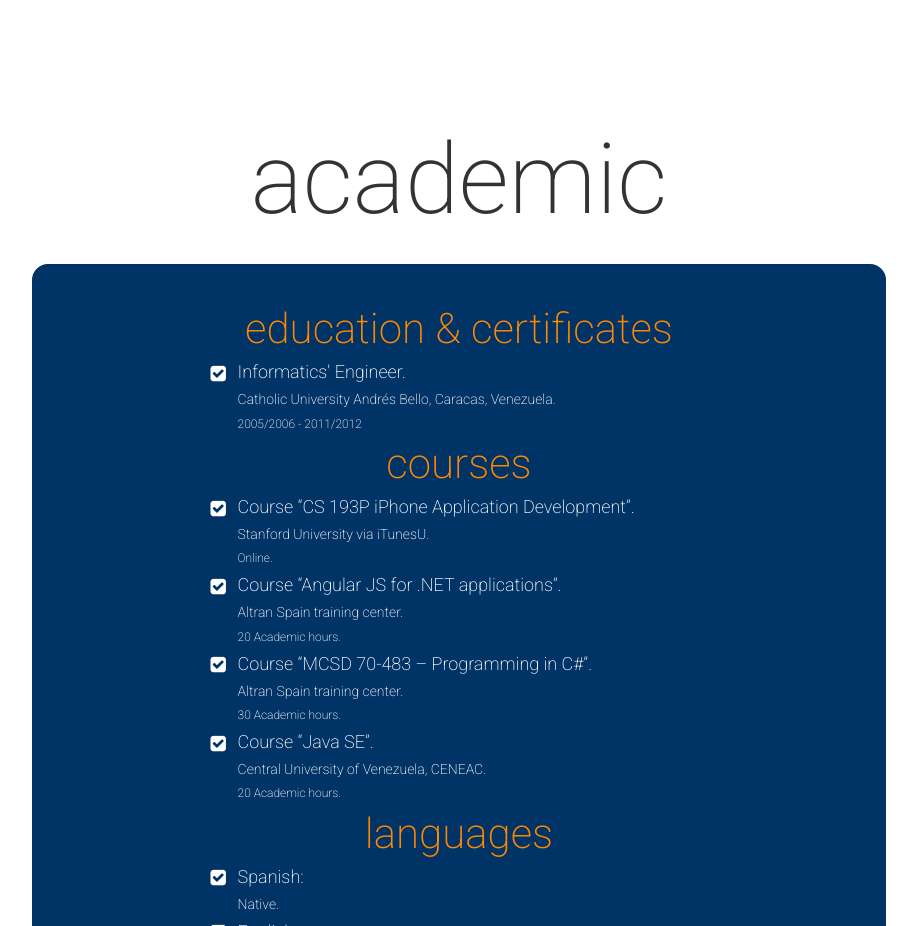
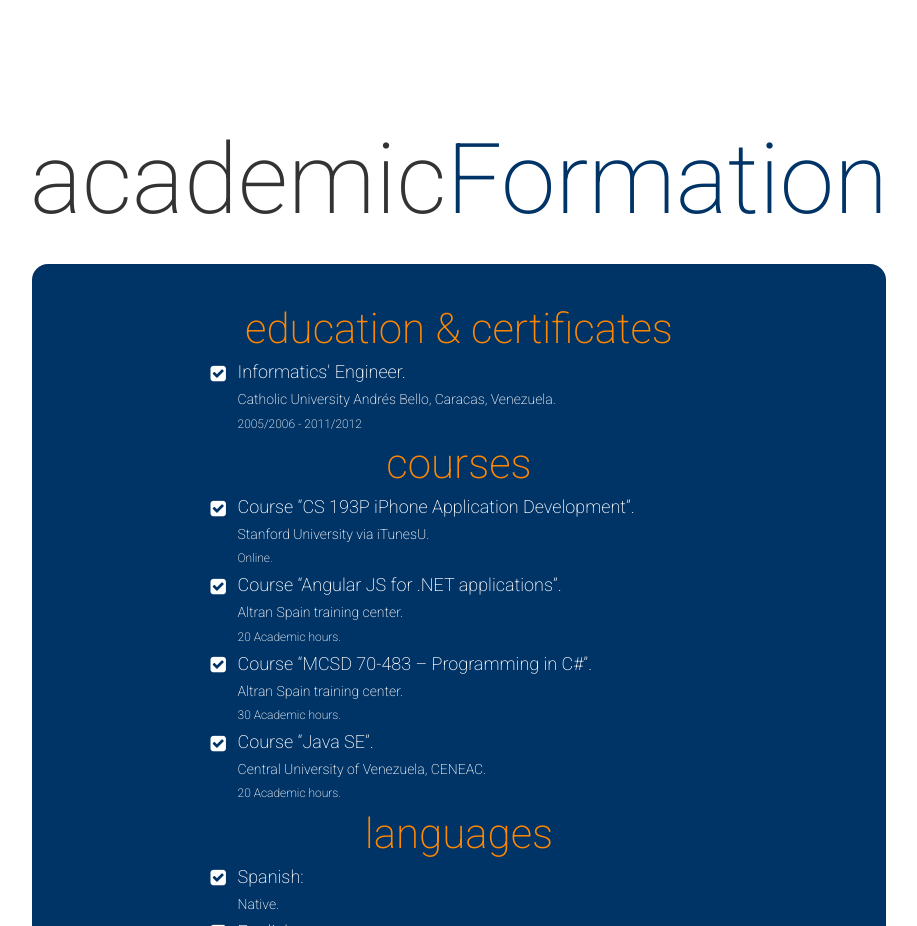
Before and after one commit to hexivm/myOwnSite, a plain HTML site: page index.html in a window 1280 px wide. Shown: the part 2980-3906 px from the top of the page, without its empty margins (181-1098 px from the left). Drawn offline with nearby package versions, Linux system fonts and the light colour scheme.

Commit message:
Update index.html

```diff
--- a/index.html
+++ b/index.html
@@ -280,7 +280,7 @@
       <div class="container-fluid">
         <div class="row">
           <div class="col-lg-12 text-center">
-            <h1>academic<span class="academicFormation visible-xs-inline-block">Formation</span></h1>
+            <h1>academic<span class="academicFormation">Formation</span></h1>
           </div>
         </div>
         <div class="row">
```
